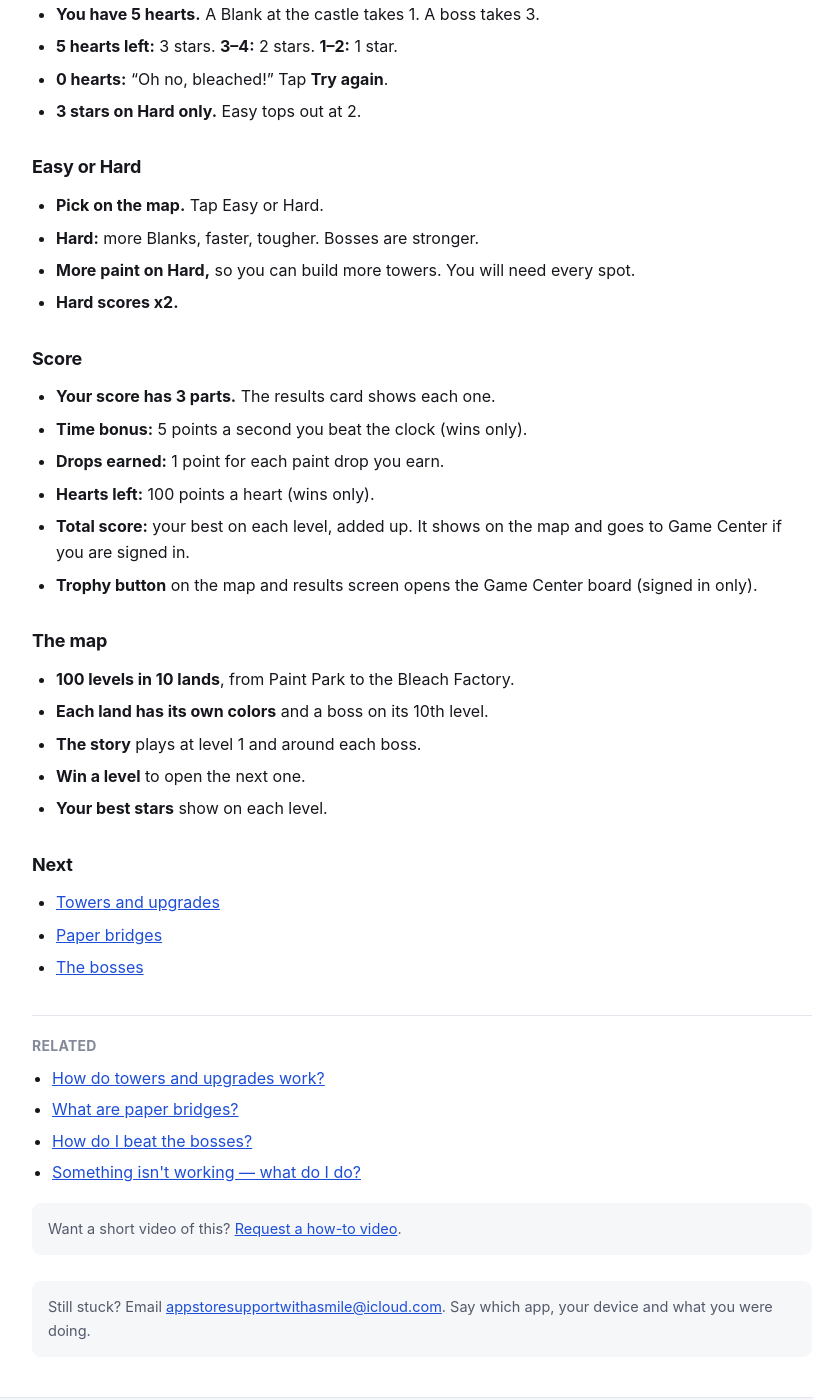
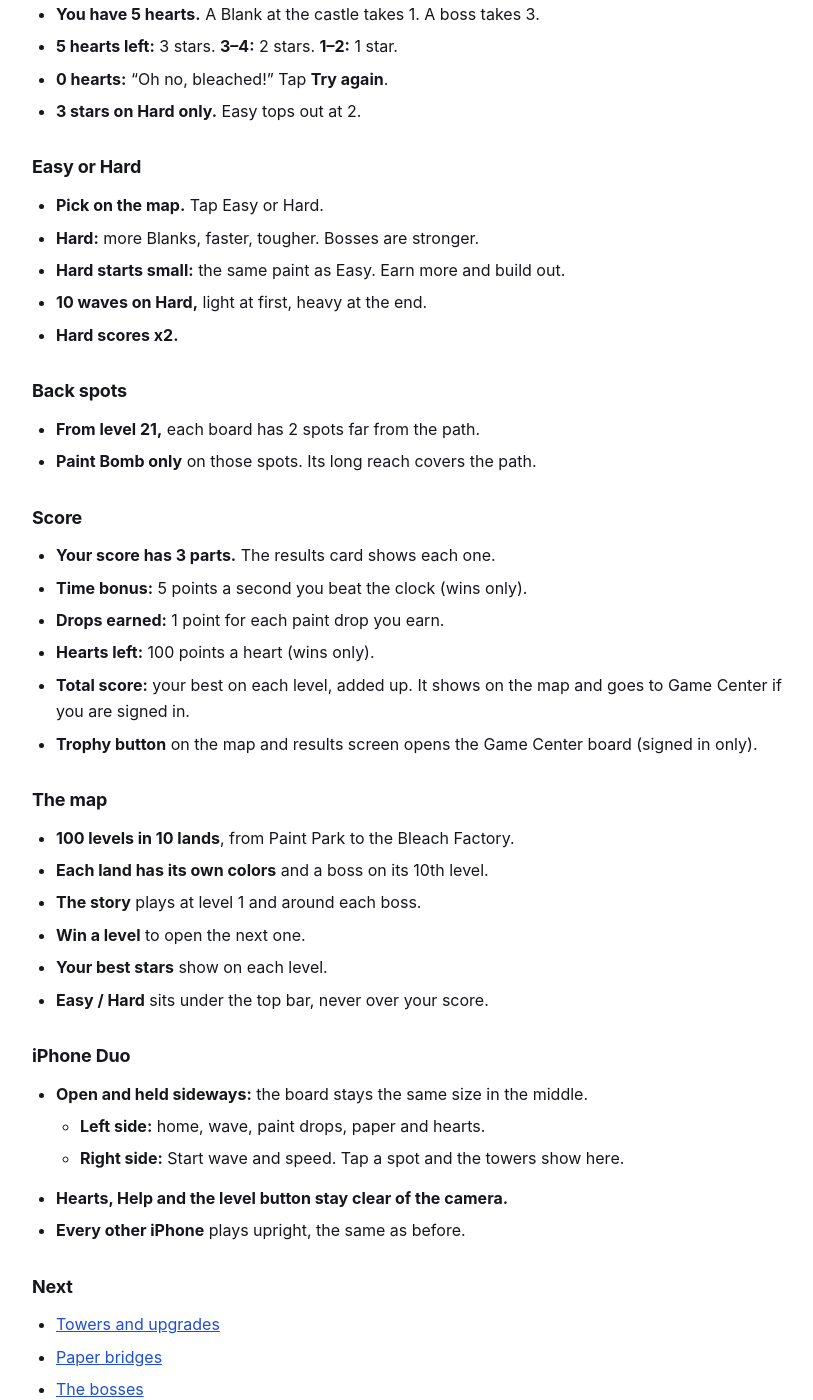
Before and after one commit to mytombrown/team-assist-help, a Jekyll site: the page built from _guides/squishysplatdefense/getting-started.md, in a window 1280 px wide and 1400 px high, scrolled down 1061 px. Shown: the whole window, without its empty margins (218-1031 px from the left). Built offline with Jekyll 4.4.1, drawn with Linux system fonts in a browser that asks for light colours.

Commit message:
Build 5 (Splat Defense 1.0): iPhone Duo side panels + camera, Hard starts small with 10 waves, bomb-only back spots, map toggle under the bar (SSD-1270, SSD-1264, SSD-1304, SSD-1300, SSD-1312)
Co-Authored-By: Claude Opus 5.5 <noreply@anthropic.com>

```diff
--- a/_guides/squishysplatdefense/getting-started.md
+++ b/_guides/squishysplatdefense/getting-started.md
@@ -3,7 +3,7 @@ title: "How do I get started?"
 app: squishysplatdefense
 category: getting-started
 order: 1
-tags: "start, first time, new, play, level 1, tutorial, pip, story, map, stars, hearts, score, high score, game center, leaderboard, splat defense, easy, hard, difficulty, trophy"
+tags: "start, first time, new, play, level 1, tutorial, pip, story, map, stars, hearts, score, high score, game center, leaderboard, splat defense, easy, hard, difficulty, trophy, iphone duo, sideways, landscape, camera, back spots, paint bomb"
 quick: "Tap Play. Watch the short story, then play level 1 — Pip walks you through it one step at a time. Keep all 5 hearts for 3 stars. Win a level to open the next one. 100 levels."
 related:
   - towers
@@ -47,8 +47,14 @@ related:
 
 - **Pick on the map.** Tap Easy or Hard.
 - **Hard:** more Blanks, faster, tougher. Bosses are stronger.
-- **More paint on Hard,** so you can build more towers. You will need every spot.
+- **Hard starts small:** the same paint as Easy. Earn more and build out.
+- **10 waves on Hard,** light at first, heavy at the end.
 - **Hard scores x2.**
+
+## Back spots
+
+- **From level 21,** each board has 2 spots far from the path.
+- **Paint Bomb only** on those spots. Its long reach covers the path.
 
 ## Score
 
@@ -66,6 +72,15 @@ related:
 - **The story** plays at level 1 and around each boss.
 - **Win a level** to open the next one.
 - **Your best stars** show on each level.
+- **Easy / Hard** sits under the top bar, never over your score.
+
+## iPhone Duo
+
+- **Open and held sideways:** the board stays the same size in the middle.
+  - **Left side:** home, wave, paint drops, paper and hearts.
+  - **Right side:** Start wave and speed. Tap a spot and the towers show here.
+- **Hearts, Help and the level button stay clear of the camera.**
+- **Every other iPhone** plays upright, the same as before.
 
 ## Next
 
```
